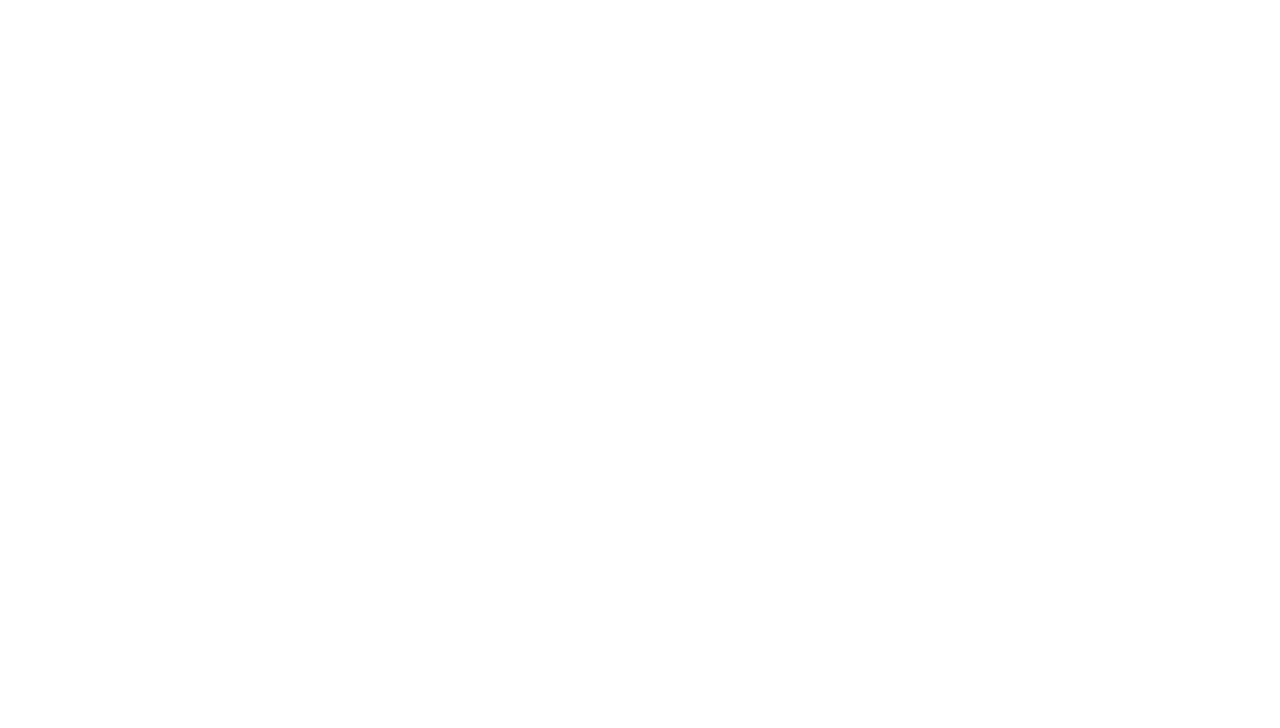
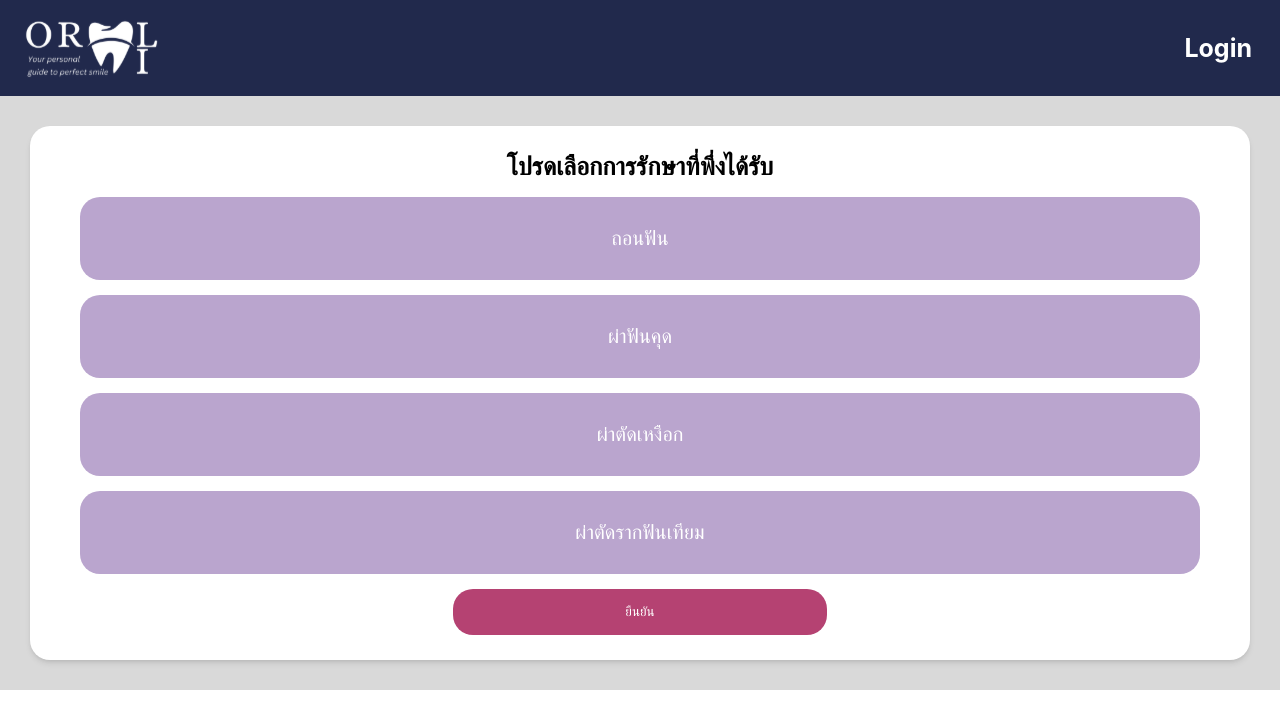
Before and after one commit to KhChanon/DENTAL-WEB-AI, a React (Create React App) app in the folder client/: page /addcase in a window 1280 px wide. Before the commit this address had no page. Shown: the top 728 px of the page. Built offline with nearby package versions, Linux system fonts and the light colour scheme.

Commit message:
add add case page

```diff
--- a/client/src/App.tsx
+++ b/client/src/App.tsx
@@ -7,6 +7,7 @@ import Homepage from './pages/Homepage/Homepage';
 import Patientinfo from './pages/Patientinfo/Patientinfo';
 import Followup from './pages/Followup/Followup';
 import FAQ from './pages/FAQ/FAQ';
+import Addcase  from './pages/Addcase/Addcase';
 
 function App() {
   return (
@@ -17,6 +18,7 @@ function App() {
         <Route path="/patientinfo" element={<Patientinfo />} />
         <Route path="/followup" element={<Followup />} />
         <Route path="/faq" element={<FAQ />} />
+        <Route path="/addcase" element={<Addcase />} />
       </Routes>
     </Router>
   );
--- /dev/null
+++ b/client/src/pages/Addcase/Addcase.tsx
@@ -0,0 +1,22 @@
+import React from 'react'
+import NavBar from '../../components/NavBar'
+
+const Addcase = () => {
+  return (
+    <div className='h-screen'>
+        <NavBar/>
+    <div className='flex flex-col item-center justify-start px-[30px] py-[30px] overflow-hidden bg-[#D9D9D9]'>
+      <div className='flex flex-col w-full h-auto box-border rounded-xl justify-center item-center gap-[15px] py-[25px] px-[50px] bg-white shadow-md'>
+        <div className='self-center text-2xl font-bold'>โปรดเลือกการรักษาที่พึ่งได้รับ</div>
+        <button className='bg-[#BAA5CE] text-white cursor-pointer hover:bg-[#8660A9] [border:none] py-[30px] rounded-xl text-xl'>ถอนฟัน</button>
+        <button className='bg-[#BAA5CE] text-white cursor-pointer hover:bg-[#8660A9] [border:none] py-[30px] rounded-xl text-xl'>ผ่าฟันคุด</button>
+        <button className='bg-[#BAA5CE] text-white cursor-pointer hover:bg-[#8660A9] [border:none] py-[30px] rounded-xl text-xl'>ผ่าตัดเหงือก</button>
+        <button className='bg-[#BAA5CE] text-white cursor-pointer hover:bg-[#8660A9] [border:none] py-[30px] rounded-xl text-xl'>ผ่าตัดรากฟันเทียม</button>
+        <button className='bg-palevioletred text-white cursor-pointer [border:none] py-[15px] rounded-xl w-1/3 self-center'>ยืนยัน</button>
+      </div>
+    </div>
+    </div>
+  )
+}
+
+export default Addcase
```
Also changed, not shown: 1 other file (tests, documents, lock files or other folders).
